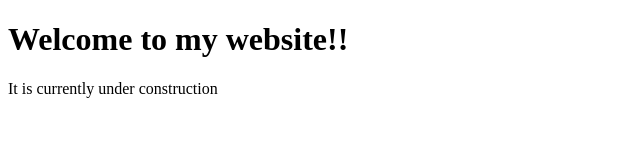
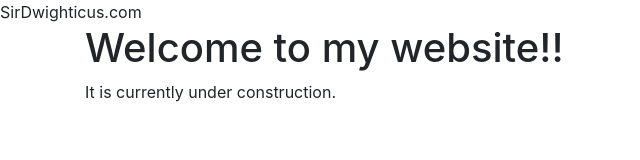
Before and after one commit to awstown/townsenddw.github.io, a plain HTML site: page index.html in a window 1280 px wide. Shown: the whole page, without its empty margins (0-640 px from the left). Drawn offline with nearby package versions, Linux system fonts and the light colour scheme.

Commit message:
Update index.html

```diff
--- a/index.html
+++ b/index.html
@@ -1,11 +1,17 @@
 <!doctype html>
 <html>
   <head>
+    <link rel="stylesheet" type="text/css" href="http://netdna.bootstrapcdn.com/bootswatch/3.0.3/flatly/bootstrap.min.css">
+    <link rel="stylesheet" type="text/css" href="main.css"
     <title>SirDwighticus.com</title>
   </head>
   <body>
-    <h1>Welcome to my website!!</h1>
-    <p>It is currently under construction</p>
-    <br>
+
+    <div class="container">
+      <h1>Welcome to my website!!</h1>
+      <p>It is currently under construction.</p>
+      <br>
+    </div>
+
   </body>
 </html>
```
